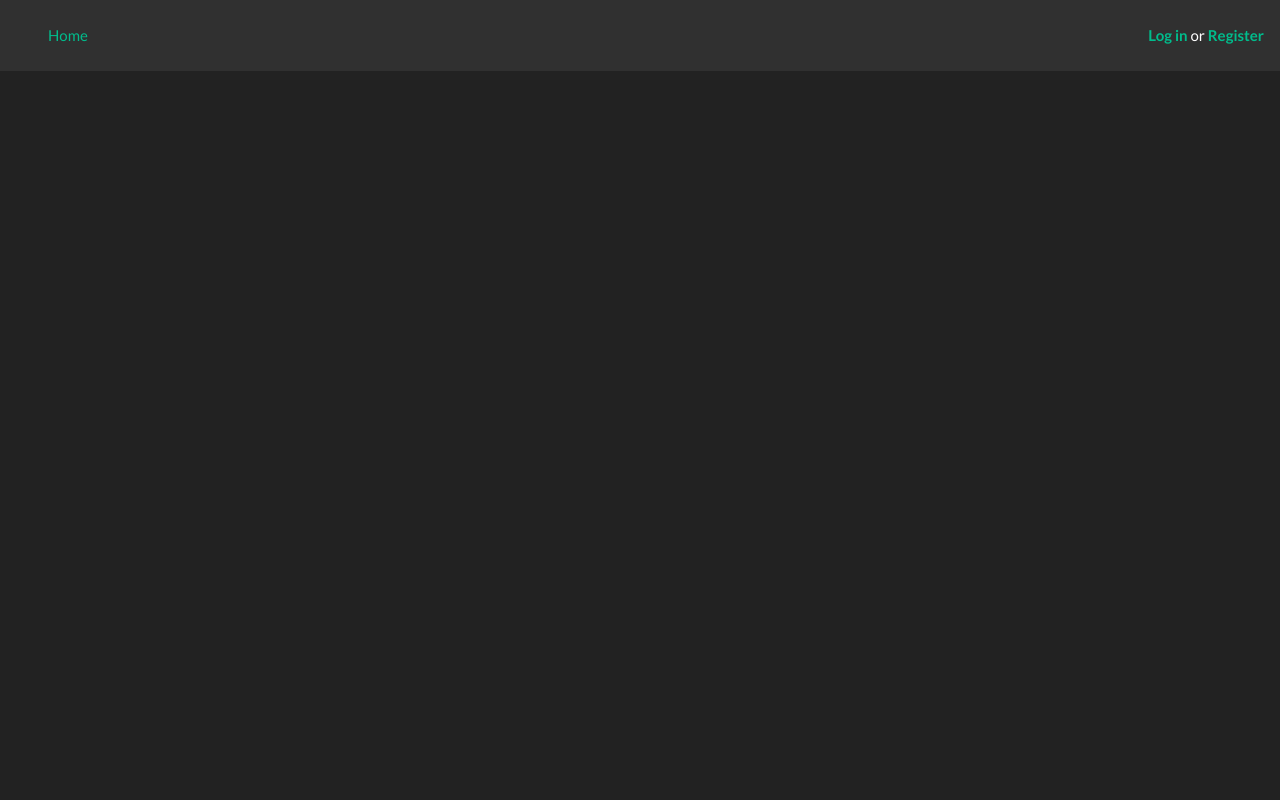
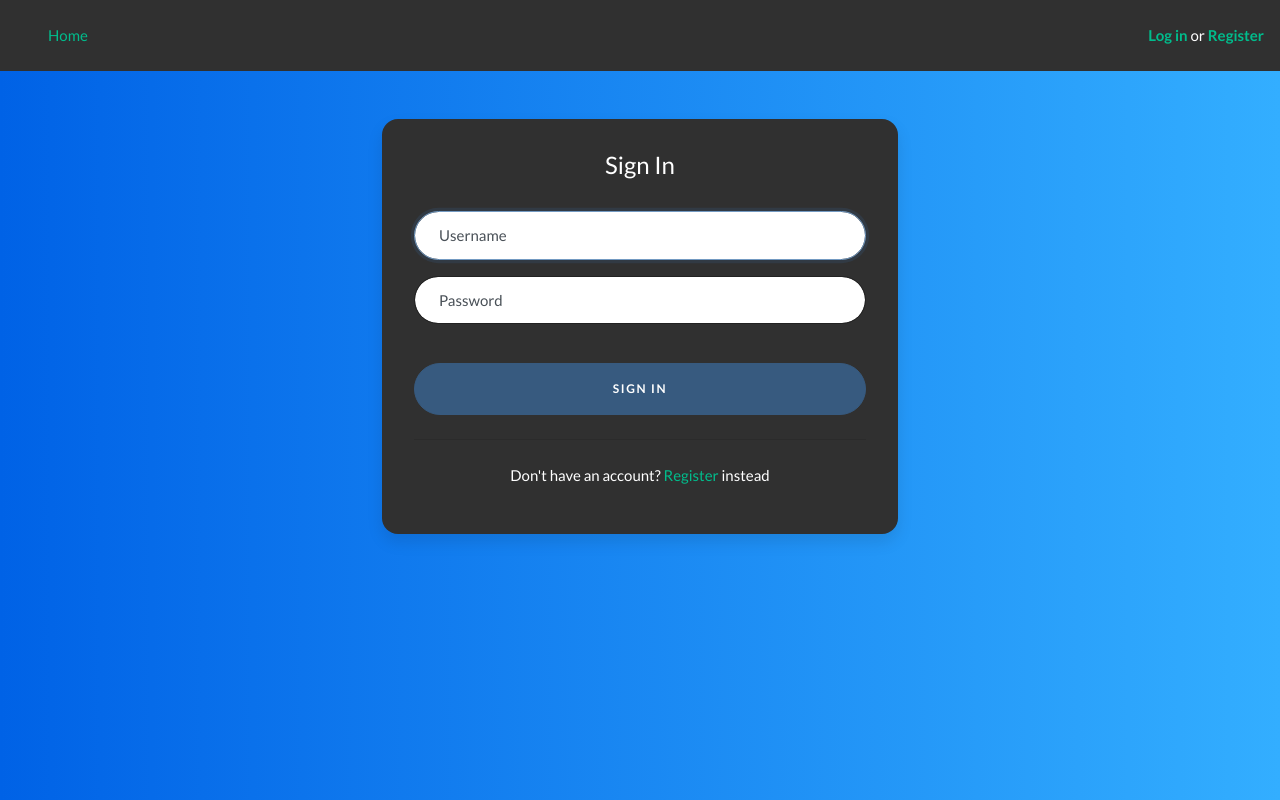
Before and after one commit to ApocalypseCalculator/jeffcoin, a React (Vite) app in the folder client/: page /login in a window 1280 px wide. Built offline with nearby package versions, Linux system fonts and the light colour scheme.

Commit message:
login page

```diff
--- a/client/src/components/app/index.tsx
+++ b/client/src/components/app/index.tsx
@@ -6,6 +6,7 @@ import Link from '../../util/link';
 import { SessionProvider, SessionContext } from "../../util/session";
 
 import { Home } from "../home";
+import { Login } from "../login";
 
 export const _App = () => {
     const session = React.useContext(SessionContext);
@@ -63,6 +64,7 @@ export const _App = () => {
             <div className="page-content">
                 <Routes>
                     <Route path="/" element={<Home />} />
+                    <Route path="/login" element={<Login />} />
                 </Routes>
             </div>
         </div>
--- /dev/null
+++ b/client/src/components/login/index.scss
@@ -0,0 +1,134 @@
+.login {
+    --input-padding-x: 1.5rem;
+    --input-padding-y: .75rem;
+    max-width: 100%;
+    overflow-x: hidden;
+}
+
+.card-signin {
+    border: 0;
+    border-radius: 1rem;
+    box-shadow: 0 0.5rem 1rem 0 rgba(0, 0, 0, 0.1);
+}
+
+.card-signin .card-title {
+    margin-bottom: 2rem;
+    font-weight: 300;
+    font-size: 1.5rem;
+}
+
+.card-signin .card-body {
+    padding: 2rem;
+}
+
+.form-signin {
+    width: 100%;
+}
+
+.form-signin .btn {
+    font-size: 80%;
+    border-radius: 5rem;
+    letter-spacing: .1rem;
+    font-weight: bold;
+    padding: 1rem;
+    transition: all 0.2s;
+}
+
+.loginformlblgrp {
+    position: relative;
+    margin-bottom: 1rem;
+}
+
+.loginformlblgrp input {
+    height: auto;
+    border-radius: 2rem;
+}
+
+.loginformlblgrp>input,
+.loginformlblgrp>label {
+    padding: var(--input-padding-y) var(--input-padding-x);
+}
+
+.loginformlblgrp>label {
+    position: absolute;
+    top: 0;
+    left: 0;
+    display: block;
+    width: 100%;
+    margin-bottom: 0;
+    /* Override default `<label>` margin */
+    line-height: 1.5;
+    color: #495057;
+    border: 1px solid transparent;
+    border-radius: .25rem;
+    transition: all .1s ease-in-out;
+}
+
+.loginformlblgrp input::-webkit-input-placeholder {
+    color: transparent;
+}
+
+.loginformlblgrp input:-ms-input-placeholder {
+    color: transparent;
+}
+
+.loginformlblgrp input::-ms-input-placeholder {
+    color: transparent;
+}
+
+.loginformlblgrp input::-moz-placeholder {
+    color: transparent;
+}
+
+.loginformlblgrp input::placeholder {
+    color: transparent;
+}
+
+.loginformlblgrp input:not(:placeholder-shown) {
+    padding-top: calc(var(--input-padding-y) + var(--input-padding-y) * (2 / 3));
+    padding-bottom: calc(var(--input-padding-y) / 3);
+}
+
+.loginformlblgrp input:not(:placeholder-shown)~label {
+    padding-top: calc(var(--input-padding-y) / 3);
+    padding-bottom: calc(var(--input-padding-y) / 3);
+    font-size: 12px;
+    color: #777;
+}
+
+.btn-google {
+    color: white;
+    background-color: #ea4335;
+}
+
+.btn-facebook {
+    color: white;
+    background-color: #3b5998;
+}
+
+/* Fallback for Edge
+-------------------------------------------------- */
+
+@supports (-ms-ime-align: auto) {
+    .form-label-group>label {
+        display: none;
+    }
+
+    .form-label-group input::-ms-input-placeholder {
+        color: #777;
+    }
+}
+
+/* Fallback for IE
+-------------------------------------------------- */
+
+@media all and (-ms-high-contrast: none),
+(-ms-high-contrast: active) {
+    .form-label-group>label {
+        display: none;
+    }
+
+    .form-label-group input:-ms-input-placeholder {
+        color: #777;
+    }
+}
--- /dev/null
+++ b/client/src/components/login/index.tsx
@@ -0,0 +1,88 @@
+import * as React from "react";
+import * as axios from "axios";
+import { useNavigate } from "react-router-dom";
+import { SessionContext } from "../../util/session";
+
+import "./index.scss";
+
+import Link from "../../util/link";
+
+export const Login = () => {
+    const nav = useNavigate();
+    const session = React.useContext(SessionContext);
+
+    if(session.user.loggedin) {
+        nav("/");
+    }
+
+    let [username, setUsername] = React.useState("");
+    let [pwd, setPwd] = React.useState("");
+    let [logging, setLogging] = React.useState(false);
+    let [err, setErr] = React.useState("");
+
+    React.useEffect(() => {
+        document.body.style.backgroundColor = "#007bff";
+        document.body.style.background = "linear-gradient(to right, #0062E6, #33AEFF)";
+        return () => {
+            document.body.style.backgroundColor = "";
+            document.body.style.background = "";
+        }
+    }, []);
+
+    function login(e: React.SyntheticEvent) {
+        e.preventDefault();
+        setLogging(true);
+        axios.default.post('/api/login', {
+            username: username,
+            password: pwd
+        }).then((res) => {
+            if (res.data.token) {
+                session.updateToken(res.data.token);
+                nav("/");
+            }
+            else {
+                setErr(res.data.error);
+                setLogging(false);
+            }
+        }).catch(err => {
+            setErr(err.response.data.error);
+            setLogging(false);
+        });
+    }
+
+    return (
+        <div className={"login"}>
+            <div className={"row"}>
+                <div className={"col-sm-9 col-md-7 col-lg-5 mx-auto"}>
+                    <div className={"card card-signin my-5"}>
+                        <div className={"card-body"}>
+                            <h5 className={"card-title text-center"}>Sign In</h5>
+                            <form className={"form-signin"}>
+                                <div className={"form-label-group loginformlblgrp"}>
+                                    <input type={"username"} id="username" className={"form-control"} name={"username"}
+                                        placeholder={"Username"} required={true} autoFocus={true} onChange={text => {
+                                            setUsername(text.target.value);
+                                        }}></input>
+                                    <label htmlFor={"username"}>Username</label>
+                                </div>
+                                <div className={"form-label-group loginformlblgrp"}>
+                                    <input type={"password"} id={"password"} className={"form-control"} name={"password"}
+                                        placeholder={"Password"} required={true} onChange={text => {
+                                            setPwd(text.target.value);
+                                        }}></input>
+                                    <label htmlFor={"password"}>Password</label>
+                                </div>
+                                <br></br>
+                                {err !== "" ? <p style={{ textAlign: "center" }}>Error: {err}</p> : <></>}
+                                <button className={"btn btn-lg btn-primary btn-block text-uppercase"} type={"submit"} disabled={logging} onClick={login}>Sign
+                                    in</button>
+                                <hr className={"my-4"}></hr>
+                                <p style={{ textAlign: "center" }}>Don't have an account? <Link class="" href="/login" text="Register"></Link> instead</p>
+                            </form>
+                        </div>
+                    </div>
+                </div>
+            </div>
+        </div>
+    )
+}
```
